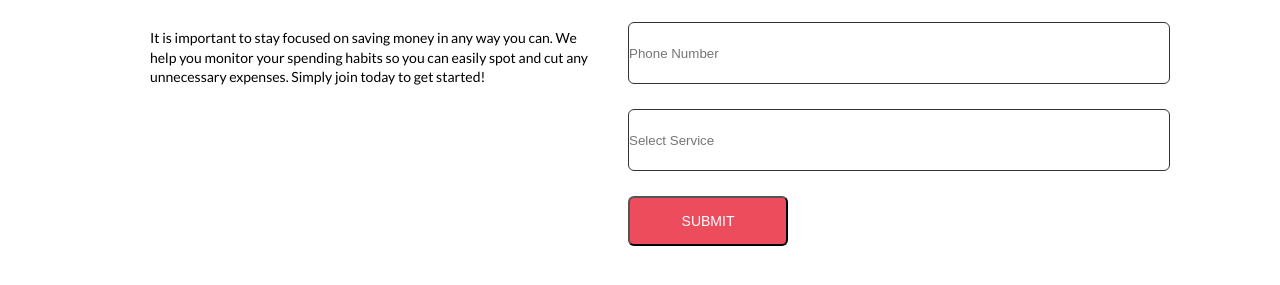
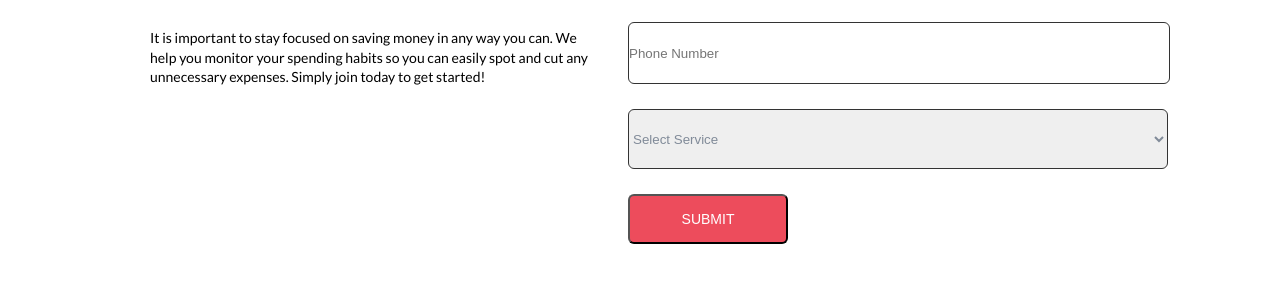
Before and after one commit to YuliiaOsadchuk/hw5, a plain HTML site: page index.html in a window 1280 px wide. Shown: the part 665-950 px from the top of the page. Drawn offline with Linux system fonts and the light colour scheme.

Commit message:
added dropdown for service select

```diff
--- a/index.css
+++ b/index.css
@@ -115,12 +115,21 @@
     height: 60px;
 }
 
-.contact-wrapper .contact-type{
+.contact-wrapper .phone-number{
     border: 1px solid #333333;
     border-radius: 6px;
     width: 540px;
     height: 60px;
     margin-top: 25px;
+}
+
+.contact-wrapper .service-select{
+    color: rgba(19, 39, 67, 0.5);
+    border: 1px solid #333333;
+    border-radius: 6px;
+    margin-top: 25px;
+    width: 540px;
+    height: 60px;
 }
 
 .contact-wrapper .contact-input .submit-button{
--- a/index.html
+++ b/index.html
@@ -39,8 +39,10 @@
                     <input class="first-name" placeholder="First Name">
                     <input class="last-name" placeholder="Last Name">
                 </div>
-                <input class="contact-type" placeholder="Phone Number">
-                <input class="contact-type" placeholder="Select Service">
+                <input class="phone-number" placeholder="Phone Number">
+                <select class="service-select">
+                    <option value="select">Select Service</option>
+                  </select>
                 <button class="submit-button"><span class="submit-text">submit</span></button>
             </div>
         </div>
```
